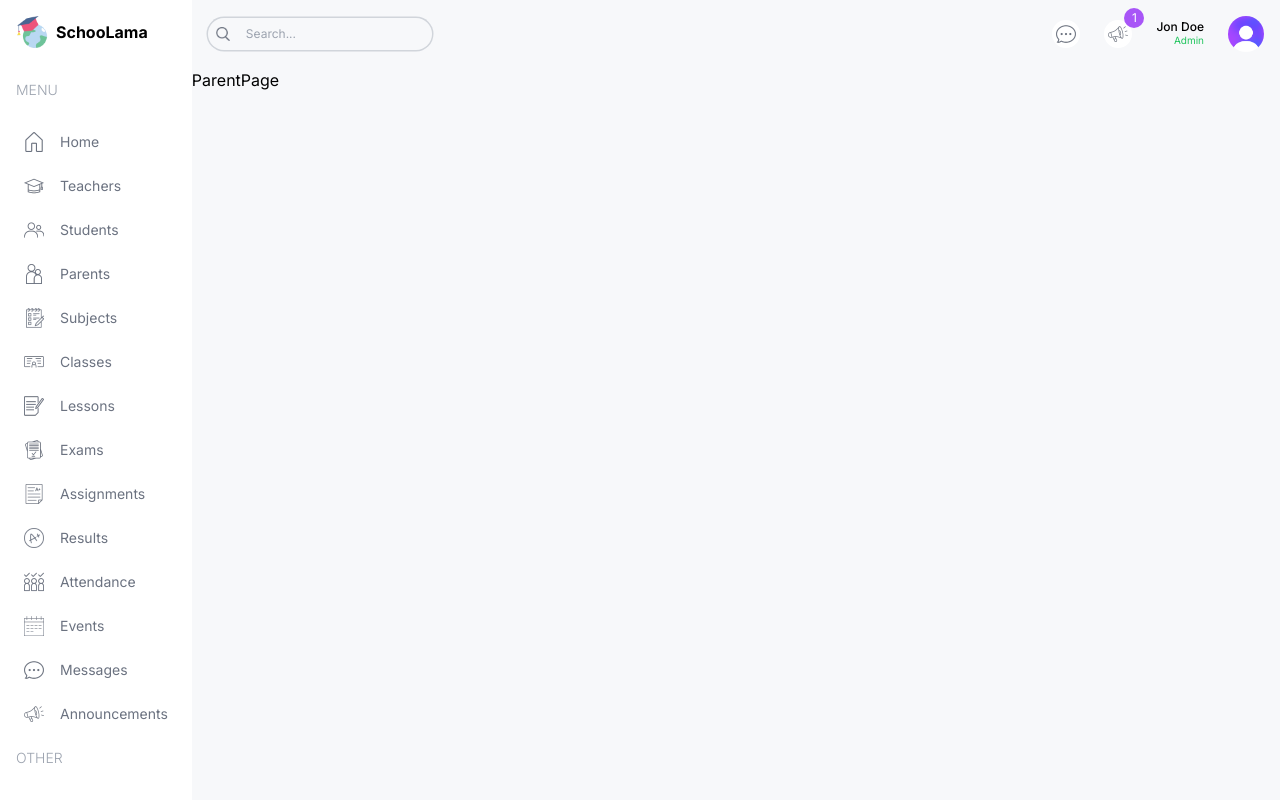
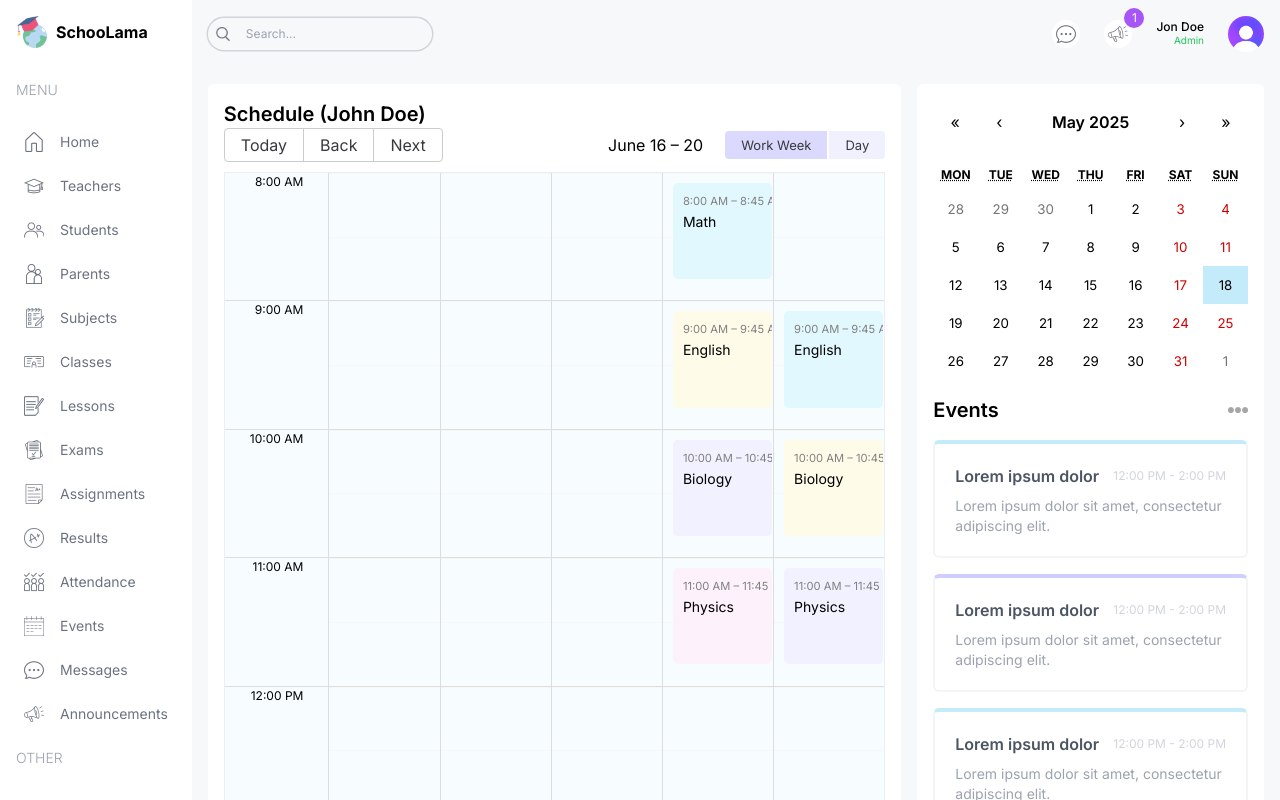
Before and after one commit to hansel-zavala/ProyectoSIGEA, a Next.js app: page /parent in a window 1280 px wide. Built offline with nearby package versions, Linux system fonts and the light colour scheme.

Commit message:
Creacion del componente "BigCalendar"
Se creo el componente y se agrego a la pagina del estudiante y
del padre. Se inicio Tambien el desarollo de las listas donde se
podra ver todos los maestros, padres y alumnos.

```diff
--- a/package.json
+++ b/package.json
@@ -9,8 +9,11 @@
     "lint": "next lint"
   },
   "dependencies": {
+    "@types/react-big-calendar": "^1.16.1",
+    "moment": "^2.30.1",
     "next": "14.2.5",
     "react": "^18",
+    "react-big-calendar": "^1.18.0",
     "react-calendar": "^5.1.0",
     "react-dom": "^18",
     "recharts": "^2.15.3"
--- a/src/app/(dashboard)/admin/page.tsx
+++ b/src/app/(dashboard)/admin/page.tsx
@@ -3,7 +3,7 @@ import AttendanceChart from "@/components/AttendanceChard";
 import CountChart from "@/components/CountChart";
 import FinanceChart from "@/components/FinanceChart";
 import EventCalendar from "@/components/EventCalendar";
-import Announcements from "@/components/Annoucements";
+import Announcements from "@/components/Announcements";
 
 const AdminPage = () => {
     return (
--- a/src/app/(dashboard)/parent/page.tsx
+++ b/src/app/(dashboard)/parent/page.tsx
@@ -1,7 +1,24 @@
+import Announcements from "@/components/Announcements";
+import BigCalendar from "@/components/BigCalendar";
+import EventCalendar from "@/components/EventCalendar";
+
 const ParentPage = () => {
-  return (
-    <div className=''>ParentPage</div>
-  )
-}
+    return (
+        <div className="p-4 flex gap-4 flex-col xl:flex-row">
+            {/* LEFT */}
+            <div className="w-full xl:w-2/3">
+                <div className="h-full bg-white p-4 rounded-md">
+                    <h1 className="text-xl font-semibold">Schedule (John Doe)</h1>
+                    <BigCalendar />
+                </div>
+            </div>
+            {/* RIGHT */}
+            <div className="w-full xl:w-1/3 flex flex-col gap-8">
+                <EventCalendar/>
+                <Announcements />
+            </div>
+        </div>
+    );
+};
 
-export default ParentPage
+export default ParentPage;
--- a/src/app/globals.css
+++ b/src/app/globals.css
@@ -16,3 +16,100 @@
     background-color: #c3ebfa !important;
     color: black !important;
 }
+
+.rbc-btn-group:first-child {
+    /* display: none !important; */
+}
+
+.rbc-toolbar-label {
+    text-align: right !important;
+    padding: 0px 20px !important;
+}
+
+.rbc-btn-group:last-child {
+    font-size: 13px !important;
+}
+
+.rbc-btn-group:last-child button {
+    border: none !important;
+    background-color: #f1f0ff !important;
+    margin-left: 2px !important;
+}
+
+.rbc-toolbar button.rbc-active {
+    background-color: #dbdafe !important;
+    box-shadow: none !important;
+}
+
+.rbc-time-view {
+    border-color: #eee !important;
+}
+
+.rbc-time-header {
+    display: none !important;
+}
+
+.rbc-time-content {
+    border: none !important;
+}
+
+.rbc-time-gutter.rbc-time-column {
+    font-size: 12px !important;
+}
+
+.rbc-time-gutter.rbc-time-column .rbc-timeslot-group {
+    padding: 0px 20px !important;
+}
+
+.rbc-timeslot-group {
+    background-color: #f7fdff !important;
+}
+
+.rbc-day-slot {
+    font-size: 14px !important;
+}
+
+.rbc-event {
+    border: none !important;
+    color: black !important;
+    padding: 10px !important;
+    margin: 10px !important;
+    width: 99% !important;
+}
+
+.rbc-event:nth-child(1) {
+    background-color: #e2f8ff !important;
+}
+
+.rbc-event:nth-child(2) {
+    background-color: #fefce8 !important;
+}
+
+.rbc-event:nth-child(3) {
+    background-color: #f2f1ff !important;
+}
+
+.rbc-event:nth-child(4) {
+    background-color: #fdf2fb !important;
+}
+
+.rbc-event:nth-child(5) {
+    background-color: #e2f8ff !important;
+}
+
+.rbc-event:nth-child(6) {
+    background-color: #fefce8 !important;
+}
+
+.rbc-event:nth-child(7) {
+    background-color: #f2f1ff !important;
+}
+
+.rbc-event:nth-child(8) {
+    background-color: #fdf2fb !important;
+}
+
+.rbc-event-label {
+    color: gray !important;
+    margin-bottom: 5px;
+}
--- /dev/null
+++ b/src/components/BigCalendar.tsx
@@ -0,0 +1,42 @@
+"use client";
+
+import { Calendar, momentLocalizer, View, Views } from "react-big-calendar";
+import moment from "moment";
+import { calendarEvents } from "@/lib/data";
+import "react-big-calendar/lib/css/react-big-calendar.css";
+import { useState } from "react";
+
+const localizer = momentLocalizer(moment);
+
+const BigCalendar = () => {
+    const [view, setView] = useState<View>(Views.WORK_WEEK);
+    // Set default date to June 19, 2025 (where your events are)
+    const [date, setDate] = useState(new Date(2025, 5, 19));
+
+    const handleOnChangeView = (selectedView: View) => {
+        setView(selectedView);
+    };
+
+    const handleNavigate = (newDate: Date) => {
+        setDate(newDate);
+    };
+
+    return (
+        <Calendar
+            localizer={localizer}
+            events={calendarEvents}
+            startAccessor="start"
+            endAccessor="end"
+            views={["work_week", "day"]}
+            view={view}
+            date={date}
+            onNavigate={handleNavigate}
+            style={{ height: "98%" }}
+            onView={handleOnChangeView}
+            min={new Date(2025, 5, 19, 8, 0, 0)} // June 19th, 8 AM
+            max={new Date(2025, 5, 19, 17, 0, 0)} // June 19th, 5 PM
+        />
+    );
+};
+
+export default BigCalendar;
--- a/src/lib/data.ts
+++ b/src/lib/data.ts
@@ -918,146 +918,151 @@ export const announcementsData = [
 
 // YOU SHOULD CHANGE THE DATES OF THE EVENTS TO THE CURRENT DATE TO SEE THE EVENTS ON THE CALENDAR
 export const calendarEvents = [
+    // June 19, 2025 (Thursday)
     {
         title: "Math",
         allDay: false,
-        start: new Date(2024, 7, 12, 8, 0),
-        end: new Date(2024, 7, 12, 8, 45),
+        start: new Date(2025, 5, 19, 8, 0),
+        end: new Date(2025, 5, 19, 8, 45),
     },
     {
         title: "English",
         allDay: false,
-        start: new Date(2024, 7, 12, 9, 0),
-        end: new Date(2024, 7, 12, 9, 45),
+        start: new Date(2025, 5, 19, 9, 0),
+        end: new Date(2025, 5, 19, 9, 45),
     },
     {
         title: "Biology",
         allDay: false,
-        start: new Date(2024, 7, 12, 10, 0),
-        end: new Date(2024, 7, 12, 10, 45),
+        start: new Date(2025, 5, 19, 10, 0),
+        end: new Date(2025, 5, 19, 10, 45),
     },
     {
         title: "Physics",
         allDay: false,
-        start: new Date(2024, 7, 12, 11, 0),
-        end: new Date(2024, 7, 12, 11, 45),
+        start: new Date(2025, 5, 19, 11, 0),
+        end: new Date(2025, 5, 19, 11, 45),
     },
     {
         title: "Chemistry",
         allDay: false,
-        start: new Date(2024, 7, 12, 13, 0),
-        end: new Date(2024, 7, 12, 13, 45),
+        start: new Date(2025, 5, 19, 13, 0),
+        end: new Date(2025, 5, 19, 13, 45),
     },
     {
         title: "History",
         allDay: false,
-        start: new Date(2024, 7, 12, 14, 0),
-        end: new Date(2024, 7, 12, 14, 45),
+        start: new Date(2025, 5, 19, 14, 0),
+        end: new Date(2025, 5, 19, 14, 45),
+    },
+
+    // June 20, 2025 (Friday)
+    {
+        title: "English",
+        allDay: false,
+        start: new Date(2025, 5, 20, 9, 0),
+        end: new Date(2025, 5, 20, 9, 45),
+    },
+    {
+        title: "Biology",
+        allDay: false,
+        start: new Date(2025, 5, 20, 10, 0),
+        end: new Date(2025, 5, 20, 10, 45),
+    },
+    {
+        title: "Physics",
+        allDay: false,
+        start: new Date(2025, 5, 20, 11, 0),
+        end: new Date(2025, 5, 20, 11, 45),
+    },
+    {
+        title: "History",
+        allDay: false,
+        start: new Date(2025, 5, 20, 14, 0),
+        end: new Date(2025, 5, 20, 14, 45),
+    },
+
+    // June 21, 2025 (Saturday) - Weekend
+    {
+        title: "Math",
+        allDay: false,
+        start: new Date(2025, 5, 21, 8, 0),
+        end: new Date(2025, 5, 21, 8, 45),
+    },
+    {
+        title: "Biology",
+        allDay: false,
+        start: new Date(2025, 5, 21, 10, 0),
+        end: new Date(2025, 5, 21, 10, 45),
+    },
+    {
+        title: "Chemistry",
+        allDay: false,
+        start: new Date(2025, 5, 21, 13, 0),
+        end: new Date(2025, 5, 21, 13, 45),
+    },
+    {
+        title: "History",
+        allDay: false,
+        start: new Date(2025, 5, 21, 14, 0),
+        end: new Date(2025, 5, 21, 14, 45),
+    },
+
+    // June 22, 2025 (Sunday) - Weekend
+    {
+        title: "English",
+        allDay: false,
+        start: new Date(2025, 5, 22, 9, 0),
+        end: new Date(2025, 5, 22, 9, 45),
+    },
+    {
+        title: "Biology",
+        allDay: false,
+        start: new Date(2025, 5, 22, 10, 0),
+        end: new Date(2025, 5, 22, 10, 45),
+    },
+    {
+        title: "Physics",
+        allDay: false,
+        start: new Date(2025, 5, 22, 11, 0),
+        end: new Date(2025, 5, 22, 11, 45),
+    },
+    {
+        title: "History",
+        allDay: false,
+        start: new Date(2025, 5, 22, 14, 0),
+        end: new Date(2025, 5, 22, 14, 45),
+    },
+
+    // June 23, 2025 (Monday)
+    {
+        title: "Math",
+        allDay: false,
+        start: new Date(2025, 5, 23, 8, 0),
+        end: new Date(2025, 5, 23, 8, 45),
     },
     {
         title: "English",
         allDay: false,
-        start: new Date(2024, 7, 13, 9, 0),
-        end: new Date(2024, 7, 13, 9, 45),
-    },
-    {
-        title: "Biology",
-        allDay: false,
-        start: new Date(2024, 7, 13, 10, 0),
-        end: new Date(2024, 7, 13, 10, 45),
+        start: new Date(2025, 5, 23, 9, 0),
+        end: new Date(2025, 5, 23, 9, 45),
     },
     {
         title: "Physics",
         allDay: false,
-        start: new Date(2024, 7, 13, 11, 0),
-        end: new Date(2024, 7, 13, 11, 45),
+        start: new Date(2025, 5, 23, 11, 0),
+        end: new Date(2025, 5, 23, 11, 45),
     },
-
-    {
-        title: "History",
-        allDay: false,
-        start: new Date(2024, 7, 13, 14, 0),
-        end: new Date(2024, 7, 13, 14, 45),
-    },
-    {
-        title: "Math",
-        allDay: false,
-        start: new Date(2024, 7, 14, 8, 0),
-        end: new Date(2024, 7, 14, 8, 45),
-    },
-    {
-        title: "Biology",
-        allDay: false,
-        start: new Date(2024, 7, 14, 10, 0),
-        end: new Date(2024, 7, 14, 10, 45),
-    },
-
     {
         title: "Chemistry",
         allDay: false,
-        start: new Date(2024, 7, 14, 13, 0),
-        end: new Date(2024, 7, 14, 13, 45),
+        start: new Date(2025, 5, 23, 13, 0),
+        end: new Date(2025, 5, 23, 13, 45),
     },
     {
         title: "History",
         allDay: false,
-        start: new Date(2024, 7, 14, 14, 0),
-        end: new Date(2024, 7, 13, 14, 45),
-    },
-    {
-        title: "English",
-        allDay: false,
-        start: new Date(2024, 7, 15, 9, 0),
-        end: new Date(2024, 7, 15, 9, 45),
-    },
-    {
-        title: "Biology",
-        allDay: false,
-        start: new Date(2024, 7, 15, 10, 0),
-        end: new Date(2024, 7, 15, 10, 45),
-    },
-    {
-        title: "Physics",
-        allDay: false,
-        start: new Date(2024, 7, 15, 11, 0),
-        end: new Date(2024, 7, 15, 11, 45),
-    },
-
-    {
-        title: "History",
-        allDay: false,
-        start: new Date(2024, 7, 15, 14, 0),
-        end: new Date(2024, 7, 15, 14, 45),
-    },
-    {
-        title: "Math",
-        allDay: false,
-        start: new Date(2024, 7, 16, 8, 0),
-        end: new Date(2024, 7, 16, 8, 45),
-    },
-    {
-        title: "English",
-        allDay: false,
-        start: new Date(2024, 7, 16, 9, 0),
-        end: new Date(2024, 7, 16, 9, 45),
-    },
-
-    {
-        title: "Physics",
-        allDay: false,
-        start: new Date(2024, 7, 16, 11, 0),
-        end: new Date(2024, 7, 16, 11, 45),
-    },
-    {
-        title: "Chemistry",
-        allDay: false,
-        start: new Date(2024, 7, 16, 13, 0),
-        end: new Date(2024, 7, 16, 13, 45),
-    },
-    {
-        title: "History",
-        allDay: false,
-        start: new Date(2024, 7, 16, 14, 0),
-        end: new Date(2024, 7, 16, 14, 45),
+        start: new Date(2025, 5, 23, 14, 0),
+        end: new Date(2025, 5, 23, 14, 45),
     },
 ];
```
Also changed, not shown: src/app/(dashboard)/student/page.tsx (+21 -4 lines), src/app/list/teachers/page.tsx (added, +99 -0 lines), src/components/Announcements.tsx (renamed from src/components/Annoucements.tsx), src/components/TeableSearch.tsx (added), 1 other file (tests, documents, lock files or other folders).
